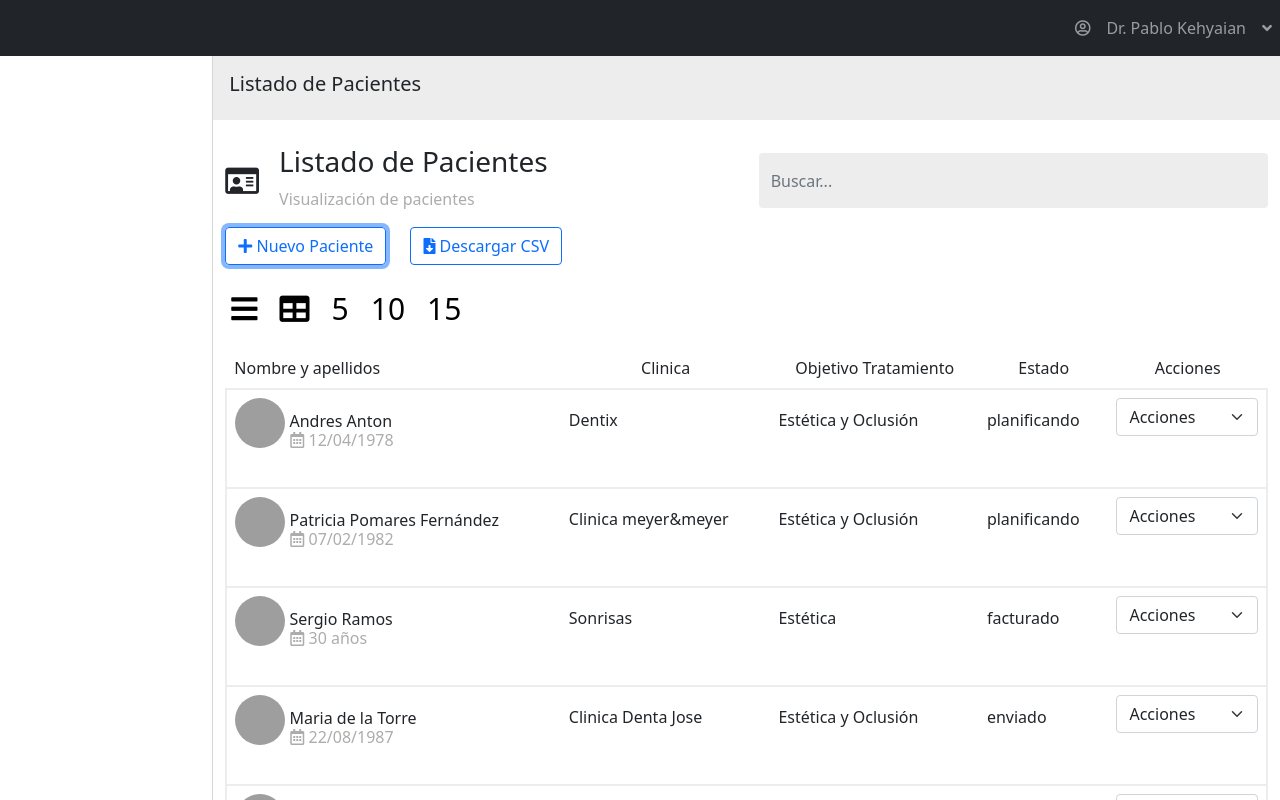
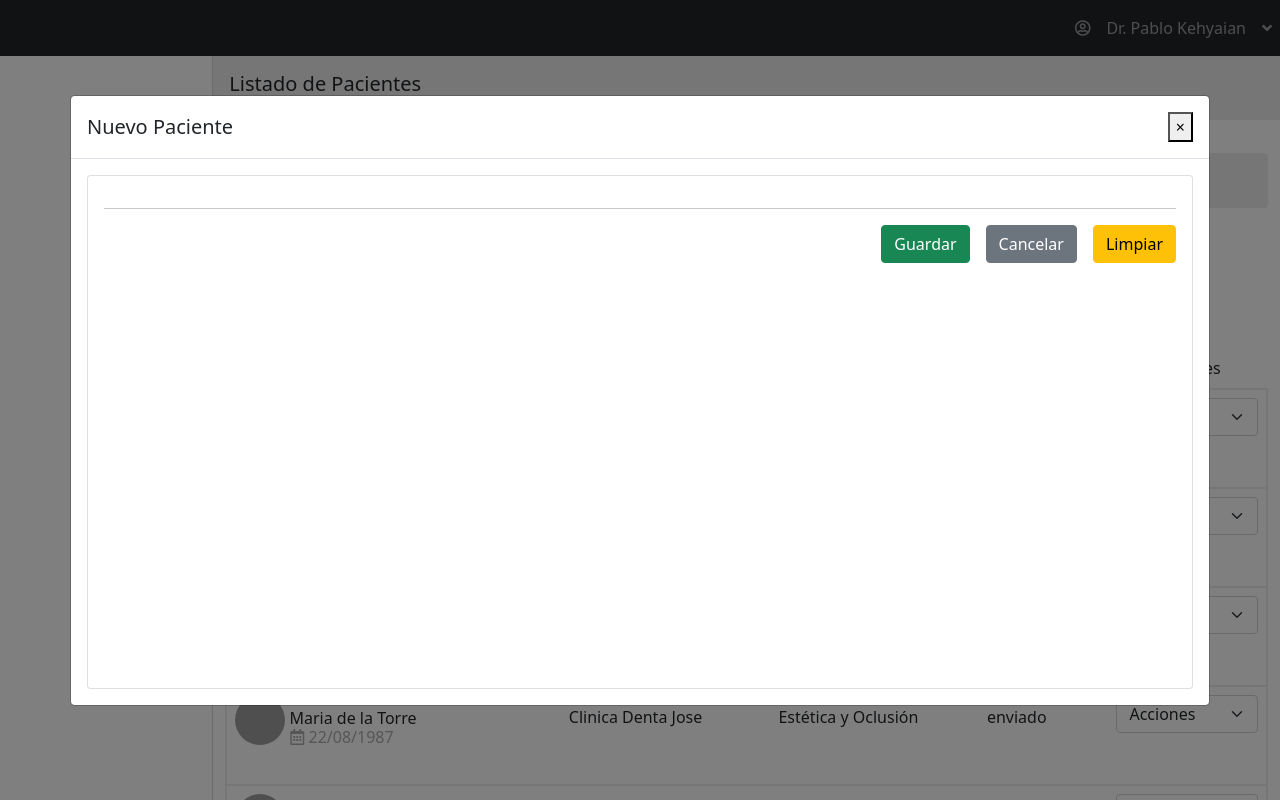
Before and after one commit to alvarolopezvaquerizo/vue-clinica_dental, a Vue app: page / in a window 1280 px wide. Both pictures are taken after a click on the button "Nuevo Paciente". Shown: the top 800 px of the page. Built offline with nearby package versions, Linux system fonts and the light colour scheme; grey boxes are pictures that could not be loaded.

Commit message:
functionality buttons table view and card view, styles in the buttons according to the view, creation of the new patient component

```diff
--- /dev/null
+++ b/src/components/NewPatient.vue
@@ -0,0 +1,35 @@
+<template>
+
+    <b-modal id="modal-center" size="xl" centered title="Nuevo Paciente" hide-footer>
+        <b-card>
+            <b-card-text style="height: 60vh; overflow: auto">
+                <b-card-text>
+
+                </b-card-text>
+
+                <hr>
+
+                <b-card-text class="float-end">
+                    <a href="#" class="btn btn-success me-3">Guardar</a>
+                    <a href="#" class="btn btn-secondary me-3">Cancelar</a>
+                    <a href="#" class="btn btn-warning">Limpiar</a>
+                </b-card-text>
+            </b-card-text>
+        </b-card>
+    </b-modal>
+
+</template>
+
+
+
+<script>
+export default {
+
+}
+</script>
+
+
+
+<style scoped>
+
+</style>
--- a/src/router/index.js
+++ b/src/router/index.js
@@ -1,8 +1,9 @@
 import Vue from 'vue';
 import VueRouter from 'vue-router';
+
 import PatientList from '../views/PatientList.vue';
 
-Vue.use(VueRouter)
+Vue.use(VueRouter);
 
 const routes = [
   {
@@ -10,7 +11,7 @@ const routes = [
     name: 'PatientList',
     component: PatientList
   }
-]
+];
 
 const router = new VueRouter({
   mode: 'history',
--- a/src/views/PatientList.vue
+++ b/src/views/PatientList.vue
@@ -1,9 +1,11 @@
 <template>
   <div class="row">
+
     <!--HEADBOARD-->
     <div class="headboard col-12 p-3">
       <h5>Listado de Pacientes</h5>
     </div>
+
     <!--HEADER-->
     <div class="header col-6">
       <div class="icon-card">
@@ -20,19 +22,22 @@
     </div>
 
     <div class="buttons col-12">
-      <button type="button" class="btn btn-outline-primary me-4"><i class="fas fa-plus"></i> Nuevo Paciente</button>
+      <button v-b-modal.modal-center type="button" class="btn btn-outline-primary me-4"><i class="fas fa-plus"></i> Nuevo Paciente</button>
+      <NewPatient></NewPatient>
       <button type="button" class="btn btn-outline-primary"><i class="fas fa-file-download"></i> Descargar CSV</button>
     </div>
+
     <!--BUTTONS TABLE-->
     <div class="viewing col-12">
-      <button class="bg-transparent border-0"><i class="fas fa-bars"></i></button>
-      <button class="bg-transparent border-0"><i class="fas fa-table"></i></button>
+      <button class="bg-transparent border-0" v-on:click="viewTable" v-bind:class="viewMode === true ? 'gray' : ''"><i class="fas fa-bars"></i></button>
+      <button class="bg-transparent border-0" v-on:click="viewCard" v-bind:class="viewMode === true ? '' : 'gray'"><i class="fas fa-table"></i></button>
       <button class="bg-transparent border-0">5</button>
       <button class="bg-transparent border-0">10</button>
       <button class="bg-transparent border-0">15</button>
     </div>
+
     <!--TABLE-->
-    <div class="table col-12 mt-3">
+    <div class="table col-12 mt-3" v-if="viewMode">
       <table class="table">
         <thead>
           <tr>
@@ -67,7 +72,7 @@
     </div>
 
     <!--CARDS-->
-    <div class="card m-3" style="width: 21rem; height: 24rem;" v-for="patient in filterPatients" :key="patient.id">
+    <div class="card m-3" style="width: 21rem; height: 24rem;" v-for="patient in filterPatients" :key="patient.id" v-else>
       <img src="https://www.eltiempo.com/files/article_content/files/crop/uploads/2020/09/03/5f51bcadc5cf8.r_1599194976129.0-13-429-335.jpeg" class="image-card card-img-top mx-auto">
       <div class="card-body text-center">
         <h5 class="card-title">{{ patient.datos_paciente.nombre }} {{ patient.datos_paciente.apellidos }}</h5>
@@ -109,12 +114,19 @@
 
 <script>
 import axios from 'axios';
+import NewPatient from '@/components/NewPatient';
+
 export default {
+  components: {
+    NewPatient
+  },
+
   data() {
     return {
       patients: [],
       search: '',
-      filterPatients: []
+      filterPatients: [],
+      viewMode: true
     }
   },
 
@@ -150,6 +162,14 @@ export default {
       });
 
       this.filterPatients = filter_patients;
+    },
+    // VIEW MODE TABLE
+    viewTable() {
+      this.viewMode = true;
+    },
+    // VIEW MODE CARD
+    viewCard() {
+      this.viewMode = false;
     }
   }
 }
@@ -195,10 +215,6 @@ export default {
   font-size: 30px;
   margin-right: 10px;
 }
-.viewing button:hover {
-  transform: scale(2);
-  transition: transform 1s ease-in-out 0s;
-}
 /*TABLE*/
 img {
   height: 50px;
@@ -217,6 +233,13 @@ img {
   margin-left: 55px;
   margin-top: -30px;
 }
+/*CARD*/
+.image-card {
+  margin-top: 10px;
+  height: 100px;
+  width: 100px;
+  border-radius: 33%;
+}
 /*PAGINATION*/
 .pagination {
   justify-content: center;
@@ -227,11 +250,7 @@ img {
 .pagination li:hover {
   color: #0d6efd;
 }
-/*CARD*/
-.image-card {
-  margin-top: 10px;
-  height: 100px;
-  width: 100px;
-  border-radius: 33%;
+.gray {
+  color: #868585;
 }
 </style>
```
